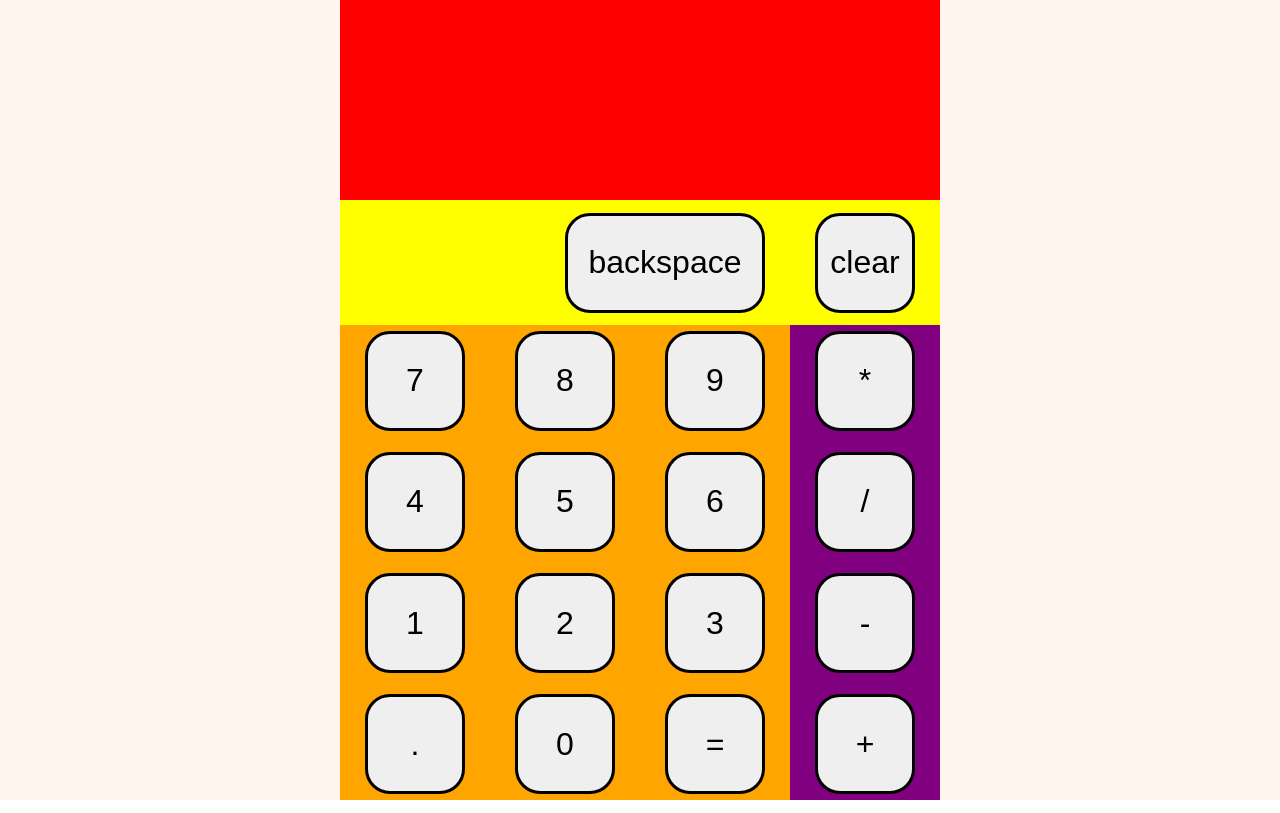
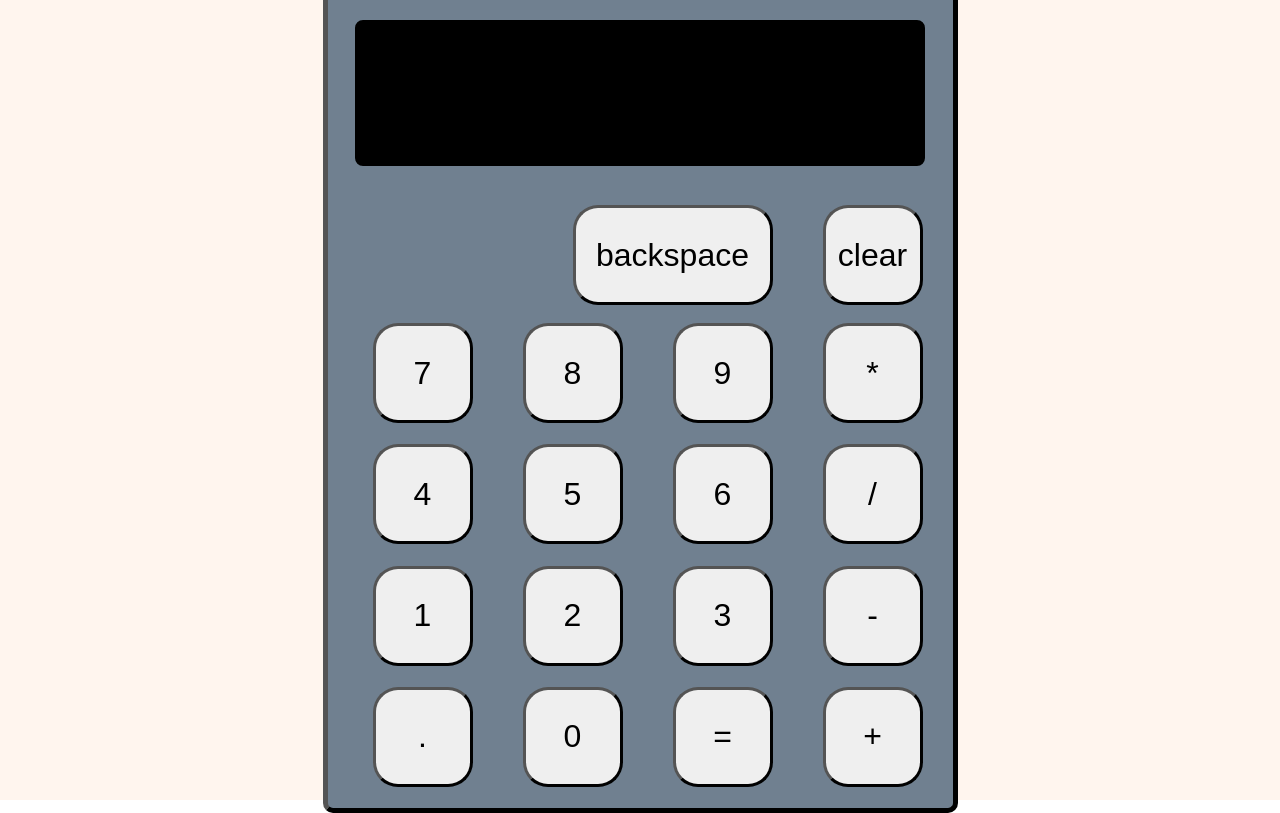
Before and after one commit to SomeLoki/calculator, a plain HTML site: page index.html in a window 1280 px wide. Drawn offline with Linux system fonts and the light colour scheme.

Commit message:
Style: Repace debug style with actual style

```diff
--- a/style.css
+++ b/style.css
@@ -24,6 +24,7 @@ display: flex;
   justify-content: center;
   align-items: center;
   gap: 10px 50px;
+  background-color: slategrey;
 }
 
 .topFuncContainer {
@@ -58,51 +59,58 @@ background-color: slategrey;
 .container {
   flex-direction: column;
   flex: 1 1 auto;
-  height: 800px;
-  max-width: 600px;
-  background-color: navy;
+  height: 825px;
+  max-width: 635px;
+  background-color: slategrey;
+  border: 5px outset black;
+  border-radius: 10px;
 }
 
 .inputContainer {
-  height: 200px;
-  width: 600px;
-  background-color: red;
+  height: 150px;
+  width: 574px;
+  margin: 25px;
   font-size: 32px;
   flex-direction: column;
+  background-color: black;
+  border-radius: 10px;
+  border: 2px solid slategray;
+}
+
+.inputContainer > div {
+  color: white;
 }
 
 .buttonContainer {
   height: 600px;
   width: 600px;
-  background-color: green;
   flex-wrap: wrap;
+  margin-left: 20px;
 }
 
 .topFuncContainer {
   height: 125px;
   width:  600px;
-  background-color: yellow;
 }
 
 .numContainer {
   height: 475px;
   width: 450px;
-  background-color: orange;
 }
 
 .rightOperatorContainer {
   height: 475px;
   width: 150px;
-  background-color: purple;
 }
 
 button {
   width: 100px;
   height: 100px;
   border-radius: 25px;
-  border: 3px solid black;
+  border: 3px outset black;
   font-size: 32px;
   text-align: center;
+  border-style: outset;
 }
 
 .backspace {
@@ -111,4 +119,5 @@ button {
 
 button:hover {
   background-color: orange;
+  border: inset black;
 }
```
